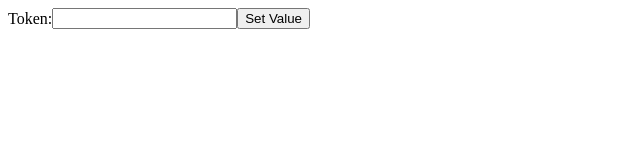
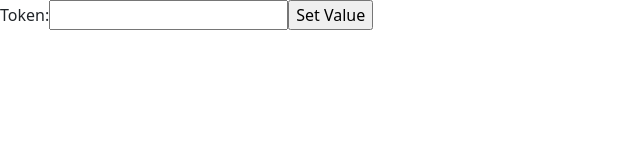
Before and after one commit to Jeremy21032/AppToken, a plain HTML site: page index.html in a window 1280 px wide. Shown: the whole page, without its empty margins (0-640 px from the left). Drawn offline with nearby package versions, Linux system fonts and the light colour scheme.

Commit message:
App token

```diff
--- a/index.html
+++ b/index.html
@@ -34,6 +34,15 @@
 
 </html> -->
 <!DOCTYPE html>
+
+<head>
+    <meta charset="UTF-8">
+    <meta http-equiv="X-UA-Compatible" content="IE=edge">
+    <meta name="viewport" content="width=device-width, initial-scale=1.0">
+    <title>Document</title>
+    <link href="https://cdn.jsdelivr.net/npm/bootstrap@5.1.3/dist/css/bootstrap.min.css" rel="stylesheet">
+    <script src="https://cdn.jsdelivr.net/npm/bootstrap@5.1.3/dist/js/bootstrap.bundle.min.js"></script>
+</head>
 <style>
     #main {
         display: flex;
@@ -43,14 +52,18 @@
 </style>
 
 <html>
+
 <body>
+    <div class=" col-sm-3">
+
+        <form action="/action_page.php" id="main">
+            <label for="fname">Token:</label><br>
+            <input type="text" id="toke" name="token"><br>
+            <input type="submit" value="Set Value">
+        </form>
+    </div>
 
 
-<form action="/action_page.php" id="main">
-  <label for="fname">Token:</label><br>
-  <input type="text" id="toke" name="token"><br>
-  <input type="submit" value="Set Value">
-</form>
+</body>
 
-</body>
 </html>
```
